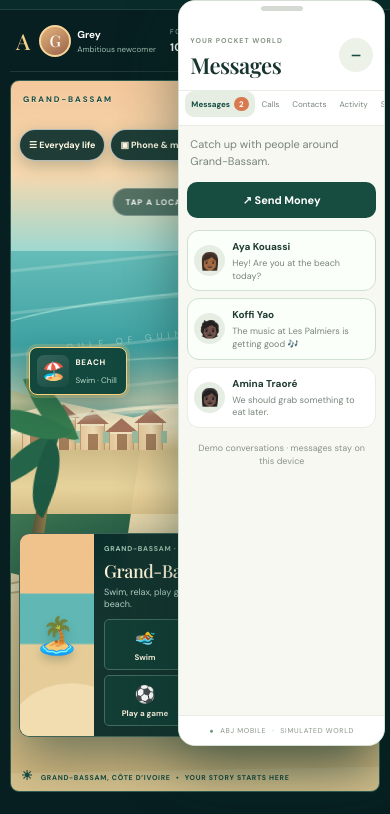
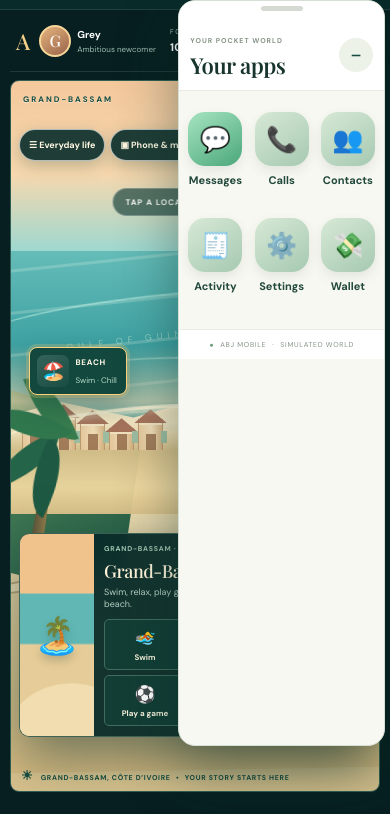
Before and after one commit to williamkbobb-create/Abijan-life-, a website: page index.html in a window 390 px wide. Both pictures are taken after a click on the button "Open in-game phone". Shown: the part 45-859 px from the top of the page. Drawn offline with nearby package versions, Linux system fonts and the light colour scheme; a web font is replaced by a local one.

Commit message:
ui: add phone app launcher and fix map drawer visibility

```diff
--- a/styles.css
+++ b/styles.css
@@ -166,7 +166,7 @@ main{max-width:none;padding:0 clamp(10px,2vw,26px)}
 
 
 /* Map-first UX polish: keep everyday systems in the map, not in a long page below it. */
-#life-panel{display:none}
+#life-panel{display:none}.world-scene .life-drawer #life-panel{display:block}
 .world-scene .life-drawer{position:absolute;z-index:12;inset:54px 10px 58px;overflow:auto;padding:14px;background:#f7f5e9f5;border:1px solid #d6dfce;border-radius:14px;box-shadow:0 18px 55px #052f2a70;backdrop-filter:blur(14px)}
 .world-scene .life-drawer .life-panel{display:block;max-width:none;margin:0;padding:0}
 .world-scene .life-drawer .life-grid{grid-template-columns:repeat(2,minmax(0,1fr))}
@@ -187,3 +187,10 @@ main{max-width:none;padding:0 clamp(10px,2vw,26px)}
 .phone-relationship-tools button.accepted{background:#e2f2df;border-color:#8ab58a}
 .phone-person-relation{display:block;margin-top:5px;color:#477c52;font-size:10px;font-weight:800}
 @media(max-width:760px){.world-scene{height:calc(100svh - 132px);min-height:0;max-height:none}.world-scene .location-dock{bottom:54px;width:calc(100% - 16px);max-height:48%;overflow:auto}.world-scene .dock-art{min-height:100px}.world-scene .dock-main{padding:10px}.world-scene .dock-main h2{font-size:18px}.world-scene .life-drawer{inset:50px 6px 56px;padding:10px}.world-scene .life-drawer .life-grid{grid-template-columns:1fr}.world-scene .life-drawer .life-card:last-child{grid-column:auto}.map-tools{left:8px;top:48px;max-width:calc(100% - 60px);gap:5px}.map-tool{min-height:32px;padding:7px 9px;font-size:9px}.location-reopen{bottom:20px;padding:10px 14px}}
+
+/* Phone home screen: clear app icons before opening individual apps. */
+.phone-app-home{display:grid;grid-template-columns:repeat(3,minmax(0,1fr));gap:14px;padding:20px 10px}
+.phone-app-icon{display:flex;flex-direction:column;align-items:center;gap:7px;min-height:92px;border:0;background:transparent;color:#21483b;font-size:11px;font-weight:700}
+.phone-app-icon span{display:grid;place-items:center;width:54px;height:54px;border-radius:17px;background:linear-gradient(145deg,#d7e9d6,#a6c9b1);box-shadow:0 5px 12px #1a493019;font-size:25px}
+.phone-app-icon[data-app="messages"] span{background:linear-gradient(145deg,#a6e4c0,#4ba77b);color:#fff}
+.phone-app-icon:active span{transform:scale(.94)}
--- a/ui-polish.js
+++ b/ui-polish.js
@@ -13,6 +13,21 @@ const hide=()=>{dock.hidden=true;reopen.hidden=false},show=()=>{dock.hidden=fals
 document.querySelectorAll("[data-location]").forEach(pin=>pin.addEventListener("click",()=>{show();drawer.hidden=true;$("life-drawer-toggle").setAttribute("aria-expanded","false");$("life-drawer-toggle").textContent="☰ Everyday life"}));
 document.addEventListener("keydown",e=>{if(e.key==="Escape"){drawer.hidden=true;$("life-drawer-toggle").setAttribute("aria-expanded","false");$("life-drawer-toggle").textContent="☰ Everyday life";if(!dock.hidden)hide()}});
 }
+function phoneHomeUI(){
+const panel=$("phone-panel"),launcher=$("phone-launcher");
+if(!panel||!launcher||panel.dataset.homeReady)return;
+panel.dataset.homeReady="1";
+const nav=panel.querySelector(".phone-tabs"),content=$("phone-content"),header=panel.querySelector(".phone-header");
+const home=document.createElement("div");home.className="phone-app-home";home.hidden=true;
+home.innerHTML='<button class="phone-app-icon" data-app="messages" type="button"><span>💬</span>Messages</button><button class="phone-app-icon" data-app="calls" type="button"><span>📞</span>Calls</button><button class="phone-app-icon" data-app="contacts" type="button"><span>👥</span>Contacts</button><button class="phone-app-icon" data-app="activities" type="button"><span>🧾</span>Activity</button><button class="phone-app-icon" data-app="settings" type="button"><span>⚙️</span>Settings</button><button class="phone-app-icon" data-app="wallet" type="button"><span>💸</span>Wallet</button>';
+panel.insertBefore(home,nav);
+const title=header&&header.querySelector("h2");
+function showHome(){home.hidden=false;nav.hidden=true;content.hidden=true;if(title)title.textContent="Your apps";panel.dataset.onHome="1";}
+function showApp(app){home.hidden=true;nav.hidden=false;content.hidden=false;panel.dataset.onHome="0";const tab=panel.querySelector('[data-phone-tab="'+app+'"]');if(tab)tab.click();else if(app==="wallet"){const t=panel.querySelector('[data-phone-tab="messages"]');if(t)t.click();setTimeout(()=>{const b=content.querySelector(".phone-primary");if(b)b.click();},0);}}
+home.querySelectorAll("[data-app]").forEach(b=>b.addEventListener("click",()=>showApp(b.dataset.app)));
+const close=$("phone-close");if(close)close.addEventListener("click",()=>{home.hidden=true;nav.hidden=false;content.hidden=false;panel.dataset.onHome="0";});
+launcher.addEventListener("click",()=>setTimeout(()=>{if(!panel.hidden)showHome();else{home.hidden=true;nav.hidden=false;content.hidden=false;}},0));
+}
 function conversation(){const panel=$("phone-panel"),content=$("phone-content");if(!panel||panel.hidden||!content)return null;const h=content.querySelector(".phone-thread h3");return h?{content,name:h.textContent.trim(),key:h.textContent.trim().toLowerCase()}:null}
 function decorate(){const c=conversation();if(!c||c.content.querySelector(".phone-person-actions"))return;const saved=read(),prior=saved[c.key]||{},actions=document.createElement("div");actions.className="phone-person-actions";
 const money=document.createElement("button");money.textContent="↗ Send money";money.addEventListener("click",()=>{const tab=document.querySelector('[data-phone-tab="messages"]');if(tab)tab.click();const btn=$("phone-content")&&$("phone-content").querySelector(".phone-primary");if(btn)btn.click()});
@@ -22,6 +37,6 @@ const topButton=c.content.querySelector(".phone-primary");if(topButton&&topButto
 Object.entries(prior).filter(([,v])=>v==="accepted").forEach(([type])=>{const label=document.createElement("small");label.className="phone-person-relation";label.textContent="✓ "+type;c.content.querySelector(".phone-thread").append(label)});
 }
 function phoneUI(){const panel=$("phone-panel"),content=$("phone-content");if(!panel||!content||panel.dataset.polished)return;panel.dataset.polished="1";new MutationObserver(()=>{const c=conversation();if(c){const first=c.content.querySelector(".phone-primary");if(first&&first.textContent.toLowerCase().includes("send money"))first.classList.add("phone-messages-shortcut");decorate()}}).observe(content,{childList:true,subtree:true})}
-function boot(){mapUI();phoneUI();new MutationObserver(()=>{mapUI();phoneUI()}).observe(document.body,{childList:true,subtree:true})}
+function boot(){mapUI();phoneUI();phoneHomeUI();new MutationObserver(()=>{mapUI();phoneUI();phoneHomeUI()}).observe(document.body,{childList:true,subtree:true})}
 if(document.readyState==="loading")document.addEventListener("DOMContentLoaded",boot);else boot();
 })();
```
